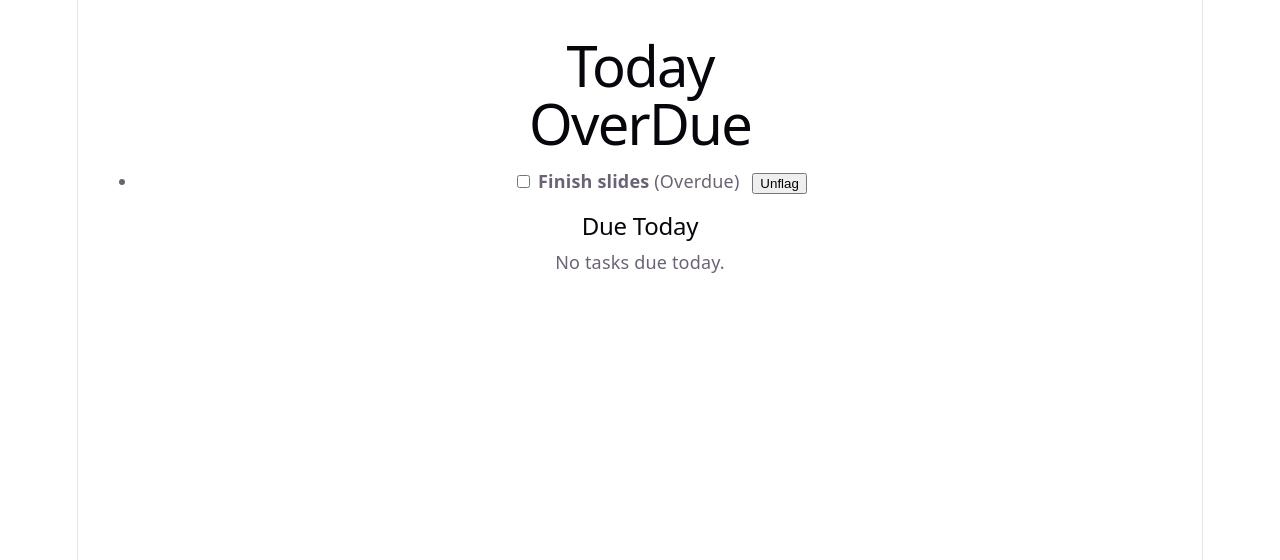
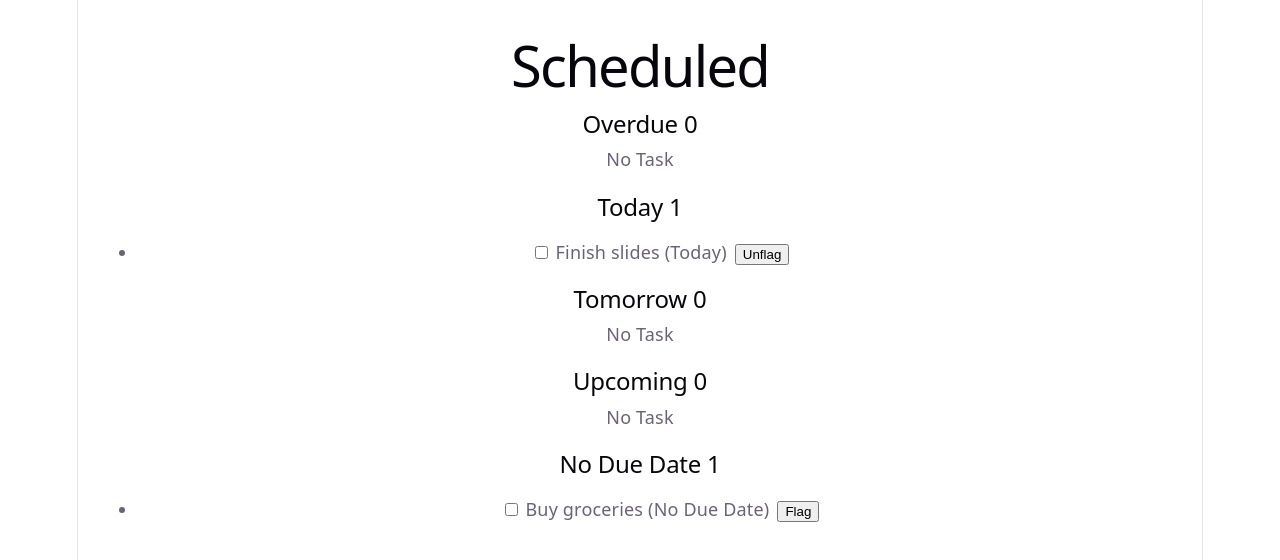
Before and after one commit to bunchhay-s/final-project-todo-app, a React (Vite) app: page / in a window 1280 px wide. Shown: the top 560 px of the page. Built offline with nearby package versions, Linux system fonts and the light colour scheme.

Commit message:
i added a page for scheduled... I'll create another view for an overview

```diff
--- a/src/App.jsx
+++ b/src/App.jsx
@@ -106,12 +106,12 @@
 // TEST 4 - Today.jsx ==========
 
 import { TaskProvider } from "./context/TaskContext";
-import Today from "./pages/Today";
+import Scheduled from "./pages/Scheduled";
 
 export default function App() {
   return (
     <TaskProvider>
-      <Today />
+      <Scheduled />
     </TaskProvider>
   );
 }
--- a/src/context/TaskContext.jsx
+++ b/src/context/TaskContext.jsx
@@ -18,7 +18,7 @@ const DEMO_TASKS = [
     id: "1731142800001",
     title: "Finish slides",
     notes: "Check rubric",
-    dueDate: "2026-11-21",
+    dueDate: "2026-11-22",
     priority: "high",
     list: "School",
     completed: false,
--- /dev/null
+++ b/src/pages/Scheduled.jsx
@@ -0,0 +1,78 @@
+import { useTaskContext } from "../context/TaskContext";
+import {
+    isOverdue,
+    isToday,
+    isTmr,
+    isUpcoming,
+    getRelativeDate,
+ } from "../utilities/dateHelpers"
+
+export default function Scheduled() {
+    const { tasks, toggleComplete, toggleFlag} = useTaskContext();
+
+    const sections = [
+        {
+            title: "Overdue",
+            items: tasks.filter(
+                (task) => !task.completed && isOverdue(task.dueDate, task.completed )
+            )
+        },
+        {
+            title: "Today",
+            items: tasks.filter((task) => isToday(task.dueDate))
+        },
+        {
+            title: "Tomorrow",
+            items: tasks.filter((task) => isTmr(task.dueDate))
+        },
+        {
+            title: "Upcoming",
+            items: tasks.filter((task) => isUpcoming(task.dueDate))
+        },
+        {
+            title: "No Due Date",
+            items: tasks.filter((task) => !task.dueDate),
+        }
+
+    ];
+
+
+    return (
+        <div style = {{ padding : "20px" }}>
+        <h1>Scheduled</h1>
+
+        {sections.map((section) => (
+            <div key={section.title} style= {{ marginBottom : "20px" }}>
+                <h2>{section.title} {section.items.length}</h2>
+
+                {section.items.length === 0 ? (
+                    <p>No Task</p>
+                ) : (
+                    <ul>
+                        {section.items.map((task) => (
+                            <li key={task.id}>
+                                <input
+                                type="checkbox"
+                                checked={task.completed}
+                                onChange={() => toggleComplete(task.id)}></input>{"   "}
+
+                                <span style = {{ textDecoration: task.completed ? "line-through" : "none", }}>
+                                    {task.title}
+                                </span>{" "}
+                                ({getRelativeDate(task.dueDate)})
+                                <button
+                                onClick={() => toggleFlag(task.id)}
+                                style={{ marginLeft : "8px" }}>
+                                    {task.flagged ? "Unflag" : "Flag"}
+                                </button>
+                            </li>
+                        ))}
+
+                    </ul>
+                )}
+            </div>
+        ))}
+
+        </div>
+    )
+}
```
